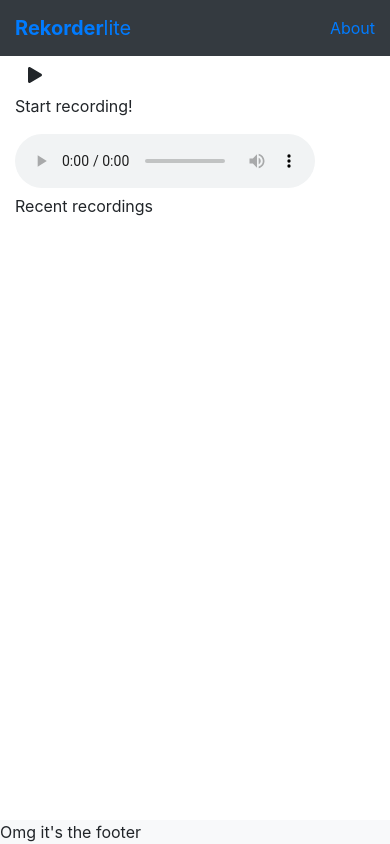
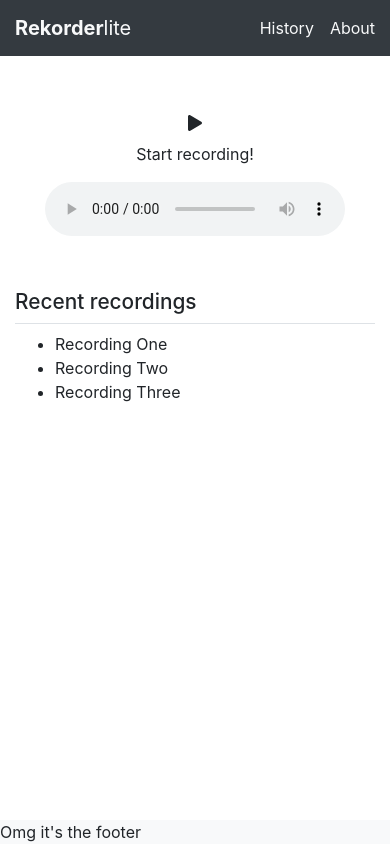
Before and after one commit to rredfearn32/d_coding-test, a React (Create React App) app in the folder client/: page / in a window 390 px wide. Built offline with nearby package versions, Linux system fonts and the light colour scheme.

Commit message:
Improved styling + created some other sample pages + started to build the recordings objects. Didn't have access to a microphone, so no development on the audiorecorder today.

```diff
--- a/client/src/App.tsx
+++ b/client/src/App.tsx
@@ -1,11 +1,12 @@
 import React from 'react';
 import {BrowserRouter as Router, Switch, Route} from 'react-router-dom';
 
-import Header from './Components/Header';
-import Footer from './Components/Footer';
+import Header from './Components/PageComponents/Header';
+import Footer from './Components/PageComponents/Footer';
 
 import Home from './Pages/Home';
 import About from './Pages/About';
+import History from './Pages/History';
 import PageNotFound from './Pages/PageNotFound';
 
 const App: React.FC = () => {
@@ -18,6 +19,7 @@ const App: React.FC = () => {
           <Switch>
             <Route exact path='/' component={Home} />
             <Route exact path='/about' component={About} />
+            <Route exact path='/history' component={History} />
             <Route exact path='*' component={PageNotFound} />
           </Switch>
         </div>
--- /dev/null
+++ b/client/src/Pages/History.tsx
@@ -0,0 +1,12 @@
+import React, {useState} from 'react';
+
+const History: React.FC = () => {
+
+    return(
+        <div>
+            Omg the History page!
+        </div>
+    )
+}
+
+export default History;
--- a/client/src/Pages/Home.tsx
+++ b/client/src/Pages/Home.tsx
@@ -8,7 +8,7 @@ const Home: React.FC = () => {
     return(
         <div className="container">
             <div className="row">
-                <div className="col-12">
+                <div className="col-sm-12 col-md-6 offset-md-3">
                     <AudioRecorder></AudioRecorder>
                     <RecentRecordings></RecentRecordings>
                 </div>
--- a/client/src/components/AudioRecorder.tsx
+++ b/client/src/components/AudioRecorder.tsx
@@ -73,7 +73,7 @@ const AudioRecorder: React.FC = () => {
     }
 
     return (
-        <div>
+        <div className="text-center mt-5">
             {browserCanRecordMedia ?
                 <RecorderButton
                     recording={recording}
--- a/client/src/components/Header.tsx
+++ b/client/src/components/PageComponents/Header.tsx
@@ -3,6 +3,29 @@ import React from 'react';
 import { Link } from 'react-router-dom';
 
 const Header: React.FC = () => {
+
+    const PAGELINKS = [
+        {
+            name: 'History',
+            url: '/history'
+        },
+        {
+            name: 'About',
+            url: '/about'
+        }
+    ];
+
+    const renderPageLinks: any = () => {
+        return PAGELINKS.map((link, index) => {
+            return (
+                <li key={link.name + index}>
+                    <Link to={link.url} className="text-light ml-3">
+                        {link.name}
+                    </Link>
+                </li>
+            )
+        });
+    }
 
     return(
         <nav className='navbar-dark bg-dark pb-2 pt-2'>
@@ -11,10 +34,10 @@ const Header: React.FC = () => {
                     <div className="col-12">
                         <div className=" d-flex justify-content-between">
                             <div className="navbar-brand">
-                                <Link to="/"><strong>Rekorder</strong>lite</Link>
+                                <Link to="/" className="text-light"><strong>Rekorder</strong>lite</Link>
                             </div>
                             <ul className="text-light list-unstyled d-flex align-items-center mb-0">
-                                <li><Link to="/about">About</Link></li>
+                                {renderPageLinks()}
                             </ul>
                         </div>
                     </div>
--- a/client/src/components/RecentRecordings.tsx
+++ b/client/src/components/RecentRecordings.tsx
@@ -4,9 +4,28 @@ interface Props {}
 
 const RecentRecordings: React.FC<Props> = (props: any) => {
 
+    const RECORDINGS = [
+        'Recording One',
+        'Recording Two',
+        'Recording Three',
+    ];
+
+    const renderRecentRecordings = () => {
+        return RECORDINGS.map((recording, index) => {
+            return (
+                <li key={recording + index}>
+                    {recording}
+                </li>
+            )
+        })
+    }
+
     return (
             <div>
-                Recent recordings
+                <h2 className="mt-5 border-bottom pb-2">Recent recordings</h2>
+                <ul>
+                    {renderRecentRecordings()}
+                </ul>
             </div>
     )
 }
--- a/client/src/styles/app.scss
+++ b/client/src/styles/app.scss
@@ -1 +1,5 @@
 @import 'node_modules/bootstrap/scss/bootstrap';
+
+h2 {
+    font-size: 1.3rem;
+}
```
Also changed, not shown: client/src/Models/Recording.ts (added, +10 -0 lines), client/src/components/PageComponents/Footer.tsx (renamed from client/src/components/Footer.tsx).
